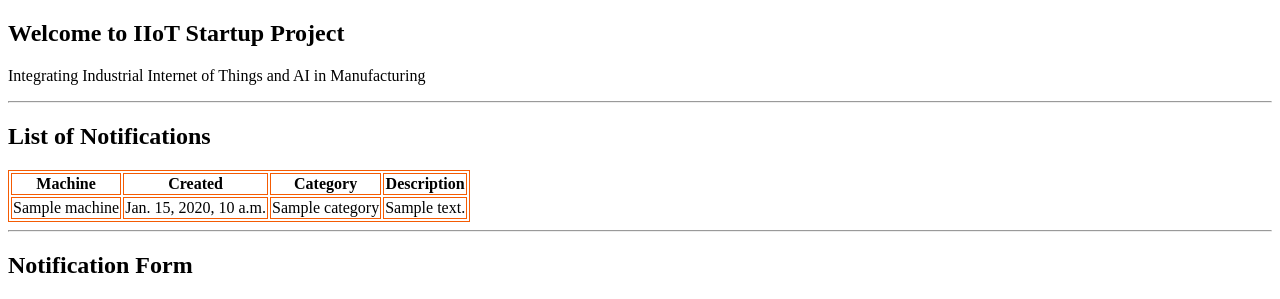
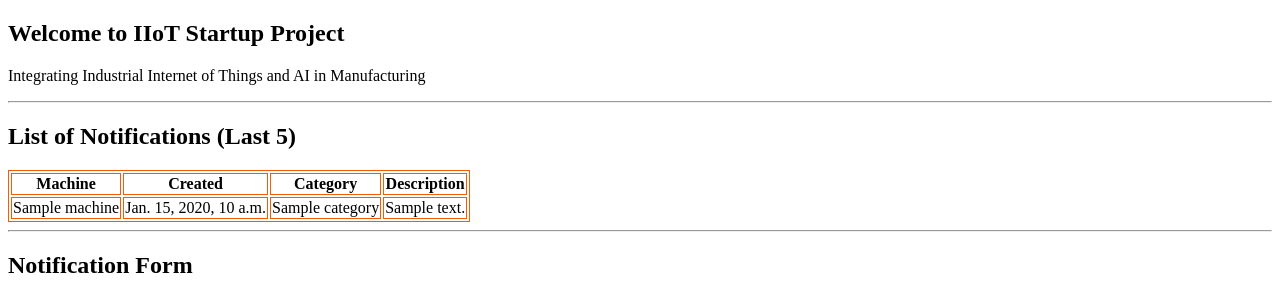
Before and after one commit to Sony1974/iiot_website, a Django app: template templates/home.html in a window 1280 px wide. Shown: the top 299 px of the page. Run offline with Django 4.2, Linux system fonts and the light colour scheme; tables that the repository leaves empty hold one stand-in row (values such as "Sample post"); the template is opened without the code that fills it: values that come from a table or form of the project are taken from there, most other values are stand-ins (such as "Sample title", 1, 10 or a date in 2020); data that the repository does not hold is empty.

Commit message:
notifications filtered by last 5

```diff
--- a/iiot_website/views.py
+++ b/iiot_website/views.py
@@ -9,7 +9,8 @@ from notifications.forms import NofificationForm
 #     return HttpResponse('Welcome to IIoT Startup Project')
 
 def home(request):
-    notif = Notifications.objects.all()
+    #notif = Notifications.objects.all()
+    notif = Notifications.objects.order_by('-created')[:5]
     form = NofificationForm()
 
     context = {
--- a/templates/home.html
+++ b/templates/home.html
@@ -20,7 +20,7 @@
  <h2>Welcome to IIoT Startup Project</h2>
  <p>Integrating Industrial Internet of Things and AI in Manufacturing</p>
 <hr>
-<h2>List of Notifications</h2>
+<h2>List of Notifications (Last 5)</h2>
 <table>
     <tr>
         <th>Machine</th>
```
